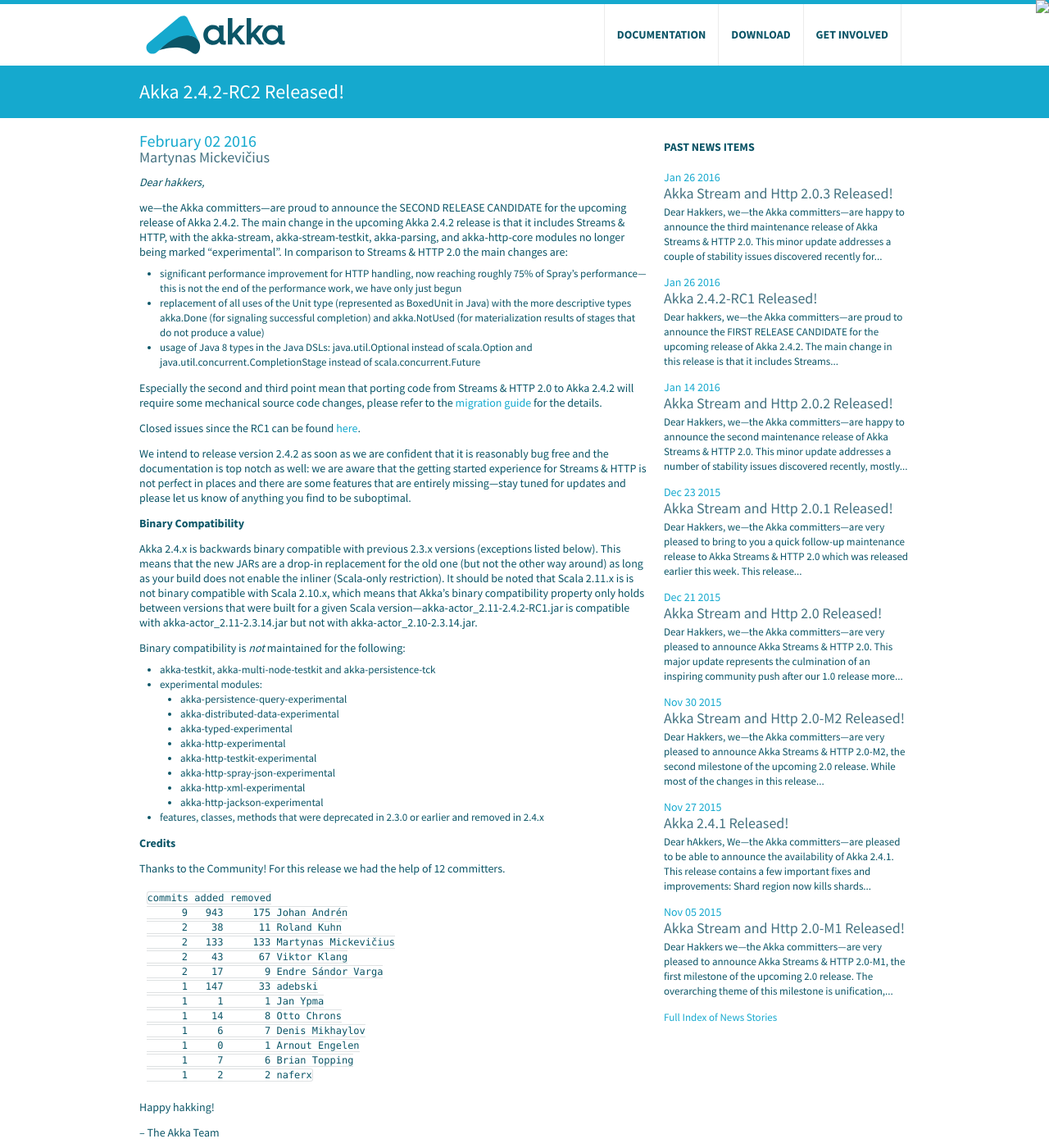
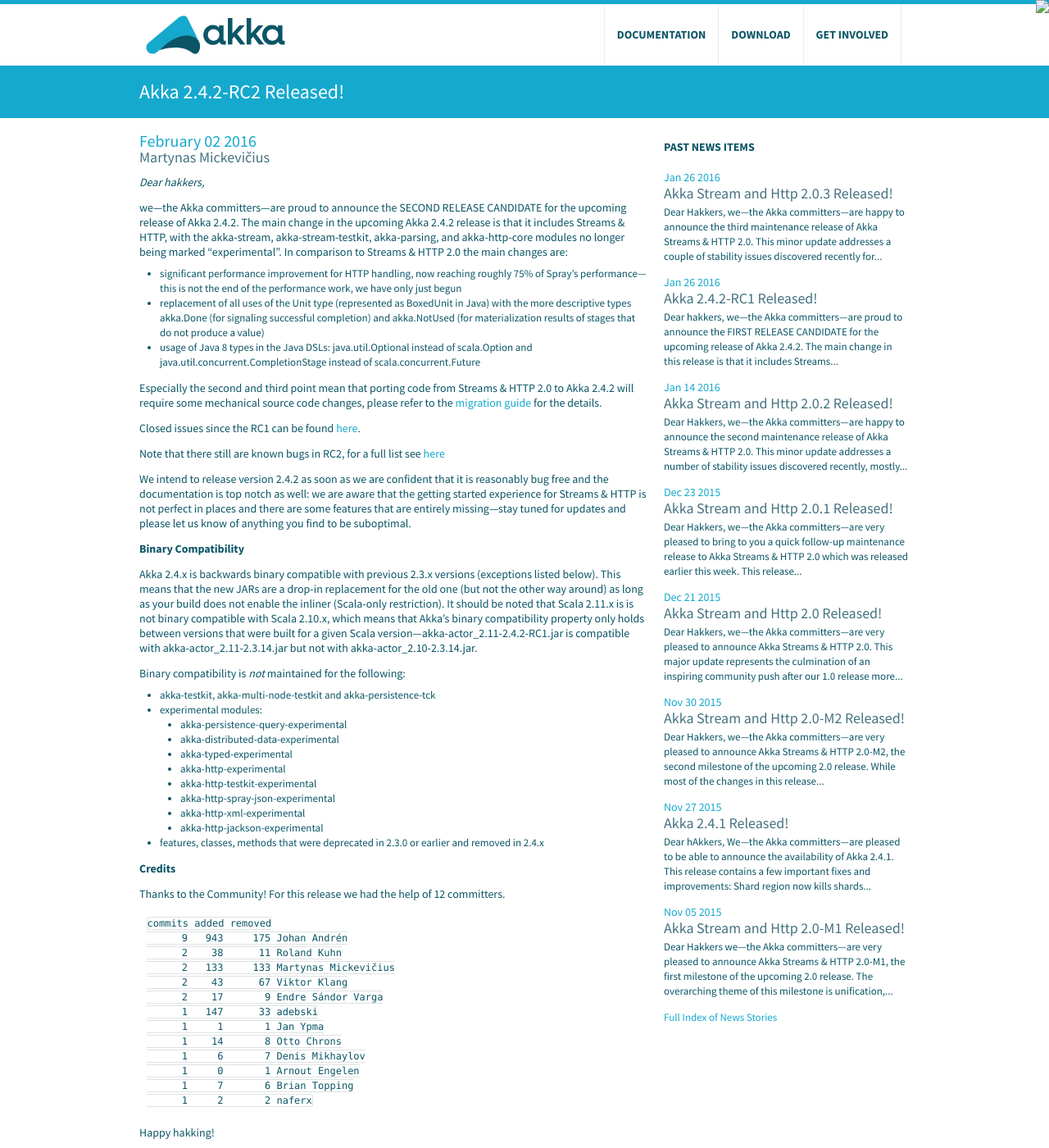
Before and after one commit to raboof/akka.github.com, a Jekyll site: the page built from news/_posts/2016-02-02-akka-2.4.2-RC2-released.md, in a window 1280 px wide and 1400 px high. Shown: the whole window at 82% size. Built offline with Jekyll 4.4.1, drawn with Linux system fonts in a browser that asks for light colours.

Commit message:
Added note about known still unresolved bugs

```diff
--- a/news/_posts/2016-02-02-akka-2.4.2-RC2-released.md
+++ b/news/_posts/2016-02-02-akka-2.4.2-RC2-released.md
@@ -15,6 +15,8 @@
 Especially the second and third point mean that porting code from Streams & HTTP 2.0 to Akka 2.4.2 will require some mechanical source code changes, please refer to the [migration guide](http://doc.akka.io/docs/akka/2.4.2-RC1/scala/stream/migration-guide-2.0-2.4-scala.html) for the details.
 
 Closed issues since the RC1 can be found [here](https://github.com/akka/akka/issues?utf8=%E2%9C%93&q=is%3Aissue+milestone%3A2.4.2+closed%3A%3E%3D2016-01-26).
+
+Note that there still are known bugs in RC2, for a full list see [here](https://github.com/akka/akka/issues?q=is%3Aopen+is%3Aissue+milestone%3A2.4.2)
 
 We intend to release version 2.4.2 as soon as we are confident that it is reasonably bug free and the documentation is top notch as well: we are aware that the getting started experience for Streams & HTTP is not perfect in places and there are some features that are entirely missing—stay tuned for updates and please let us know of anything you find to be suboptimal.
 
@@ -41,7 +43,7 @@
 Thanks to the Community! For this release we had the help of 12 committers.
 
     commits added removed
-          9   943     175 Johan Andrén
+          9   943     175 Johan Andrén
           2    38      11 Roland Kuhn
           2   133     133 Martynas Mickevičius
           2    43      67 Viktor Klang
```
